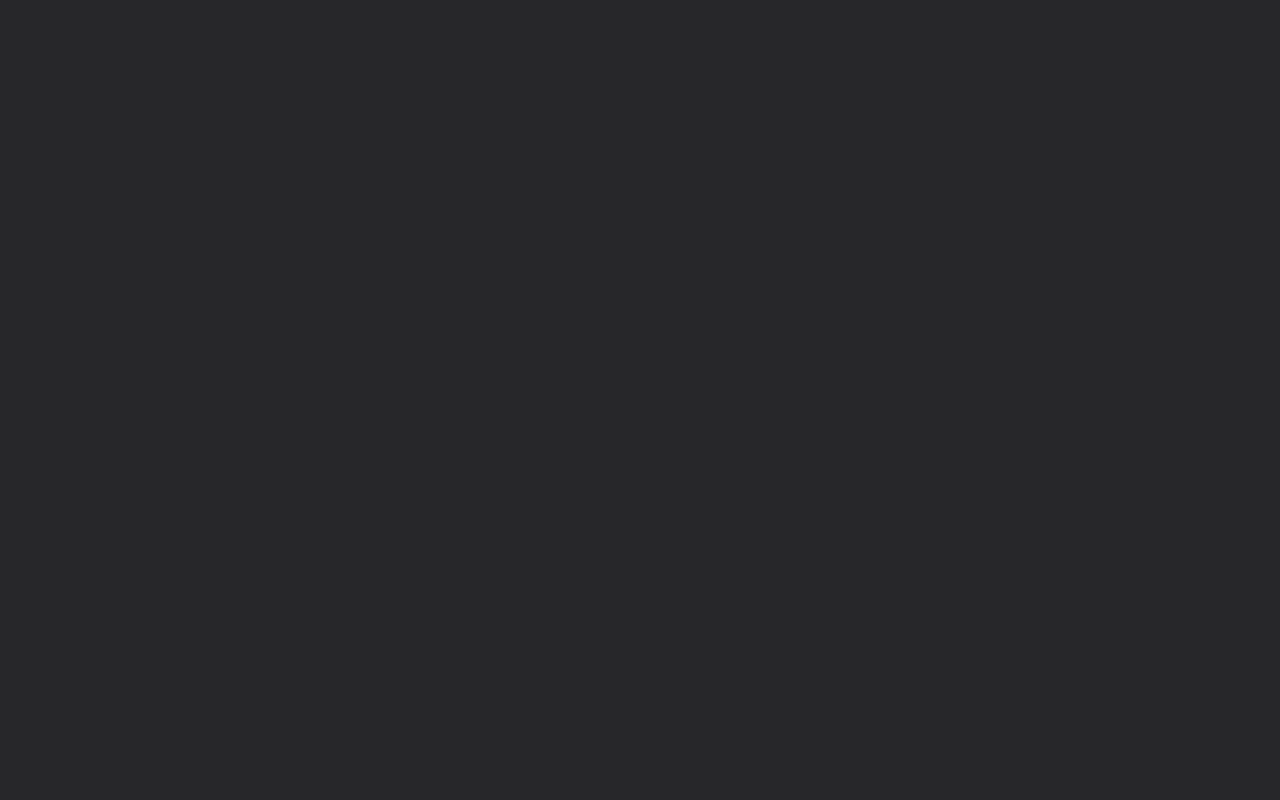
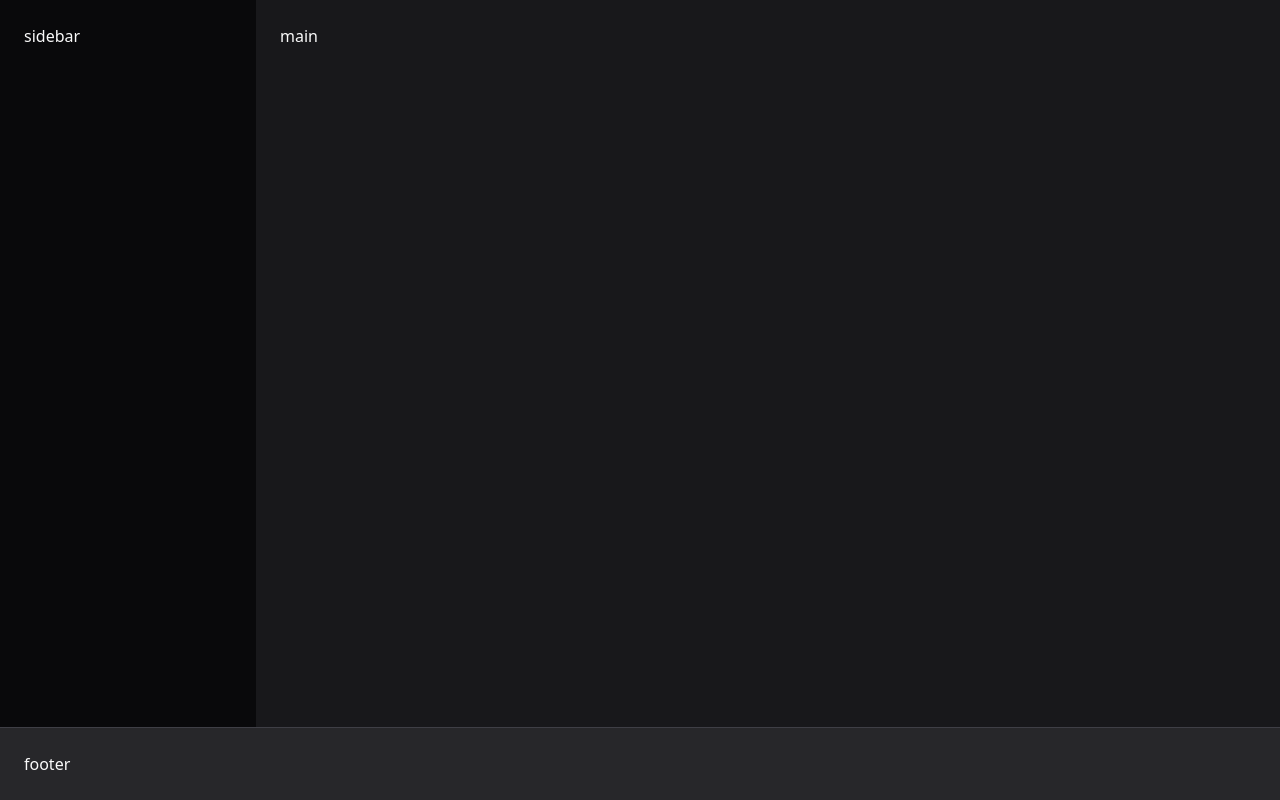
Before and after one commit to rabelzx/spotify-clone, a Next.js app in the folder next-app/: page / in a window 1280 px wide. Built offline with nearby package versions, Linux system fonts and the light colour scheme.

Commit message:
initialize structure

```diff
--- a/next-app/app/layout.tsx
+++ b/next-app/app/layout.tsx
@@ -16,7 +16,7 @@ export default function RootLayout({
 }>) {
   return (
     <html lang="en">
-      <body className="bg-zinc-800">{children}</body>
+      <body className="bg-zinc-900 text-zinc-50">{children}</body>
     </html>
   );
 }
--- a/next-app/app/page.tsx
+++ b/next-app/app/page.tsx
@@ -1,5 +1,17 @@
 export default function Home() {
   return (
-   <main></main>
+    <div className="h-screen flex flex-col">
+      <div className="flex flex-1">
+        <aside className="w-64 bg-zinc-950 p-6">
+          sidebar
+        </aside>
+        <main className="flex-1 p-6">
+          main
+        </main>
+      </div>
+      <footer className="bg-zinc-800 border-t border-zinc-700 p-6">
+        footer
+      </footer>
+    </div>
   );
 }
```
